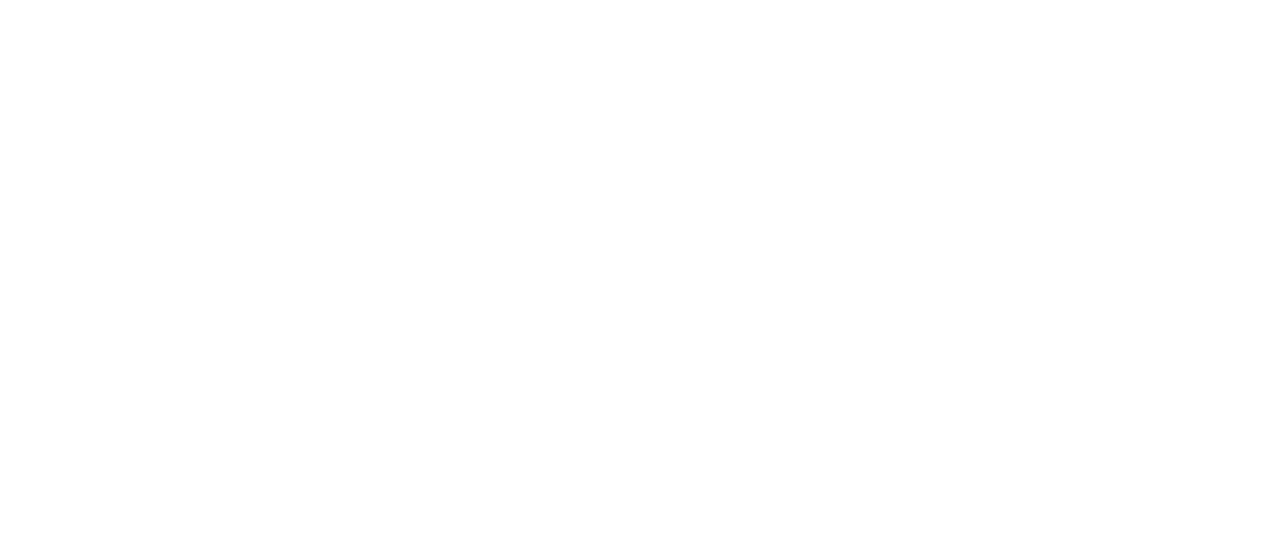
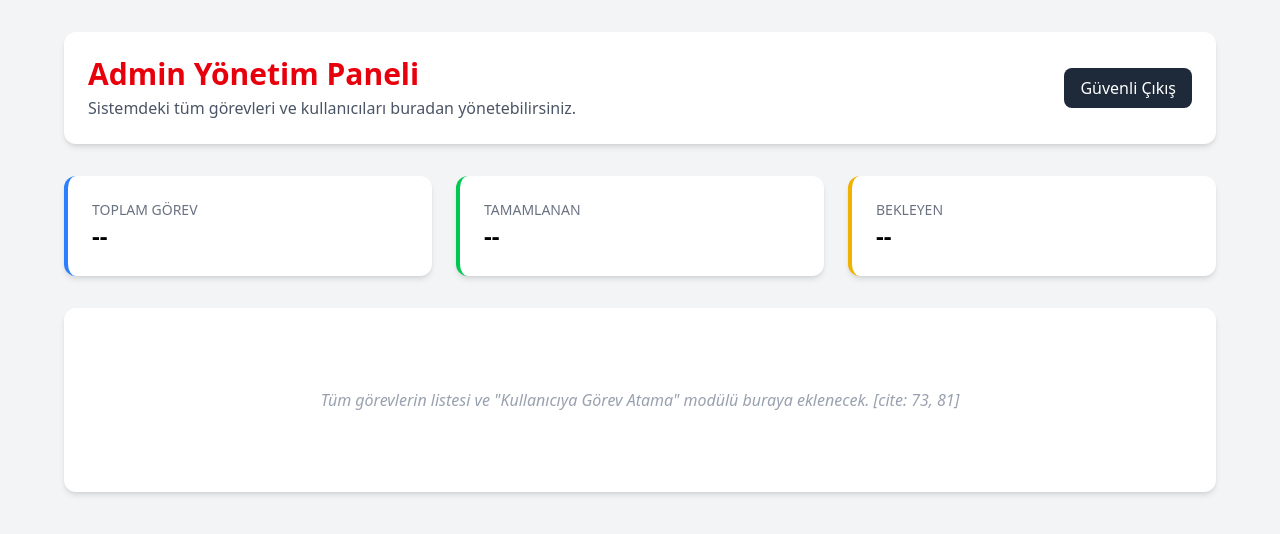
Before and after one commit to NurAlbina/task-management, a React app in the folder frontend/: page /admin-panel in a window 1280 px wide. Before the commit this address had no page. Shown: the top 534 px of the page. Built offline with nearby package versions, Linux system fonts and the light colour scheme; the HTML template or start-up script is replaced by a standard one.

Commit message:
FEAT: Admin Panel UI and role-based login redirection (Requirement 8.2)

```diff
--- a/frontend/src/App.jsx
+++ b/frontend/src/App.jsx
@@ -5,7 +5,7 @@ import ProtectedRoute from './components/ProtectedRoute.jsx';
 import DashboardPage from './pages/Dashboard.jsx';
 import TaskFormPage from './pages/TaskFormPage.jsx';
 import StatisticsPage from './pages/StatisticsPage.jsx';
-
+import AdminPanel from './pages/AdminPanel';
 function App() {
 
   return (
@@ -31,7 +31,7 @@ function App() {
         <Route path="/add-task" element={<TaskFormPage />} />
         <Route path="/edit-task/:id" element={<ProtectedRoute><TaskFormPage /></ProtectedRoute>} />
         <Route path="/statistics" element={<ProtectedRoute><StatisticsPage /></ProtectedRoute>} />
-
+        <Route path="/admin-panel" element={<AdminPanel />} />
         {/* Ana sayfa, login sayfasına yönlendirir */}
         <Route path="/" element={<Navigate to="/login" replace/>}/>
       </Routes>
--- /dev/null
+++ b/frontend/src/pages/AdminPanel.jsx
@@ -0,0 +1,46 @@
+import React from 'react';
+
+const AdminPanel = () => {
+  return (
+    <div className="min-h-screen bg-gray-100 p-8">
+      <div className="max-w-6xl mx-auto">
+        <header className="flex justify-between items-center mb-8 bg-white p-6 rounded-xl shadow-md">
+          <div>
+            <h1 className="text-3xl font-bold text-red-600">Admin Yönetim Paneli</h1>
+            <p className="text-gray-600 mt-1">Sistemdeki tüm görevleri ve kullanıcıları buradan yönetebilirsiniz.</p>
+          </div>
+          <button
+            onClick={() => { localStorage.removeItem("token"); window.location.href = "/"; }}
+            className="bg-gray-800 text-white px-4 py-2 rounded-lg hover:bg-gray-900 transition"
+          >
+            Güvenli Çıkış
+          </button>
+        </header>
+
+        <div className="grid grid-cols-1 md:grid-cols-3 gap-6">
+          {/* İstatistik Özetleri (Madde 7 İçin Hazırlık) */}
+          <div className="bg-white p-6 rounded-xl shadow-md border-l-4 border-blue-500">
+            <h3 className="text-gray-500 text-sm font-medium uppercase">Toplam Görev</h3>
+            <p className="text-2xl font-bold">--</p>
+          </div>
+          <div className="bg-white p-6 rounded-xl shadow-md border-l-4 border-green-500">
+            <h3 className="text-gray-500 text-sm font-medium uppercase">Tamamlanan</h3>
+            <p className="text-2xl font-bold">--</p>
+          </div>
+          <div className="bg-white p-6 rounded-xl shadow-md border-l-4 border-yellow-500">
+            <h3 className="text-gray-500 text-sm font-medium uppercase">Bekleyen</h3>
+            <p className="text-2xl font-bold">--</p>
+          </div>
+        </div>
+
+        <div className="mt-8 bg-white p-6 rounded-xl shadow-md text-center py-20">
+          <p className="text-gray-400 italic">
+            Tüm görevlerin listesi ve "Kullanıcıya Görev Atama" modülü buraya eklenecek. [cite: 73, 81]
+          </p>
+        </div>
+      </div>
+    </div>
+  );
+};
+
+export default AdminPanel;
--- a/frontend/src/pages/LoginPage.jsx
+++ b/frontend/src/pages/LoginPage.jsx
@@ -6,36 +6,40 @@ import loginAnimation from "../assets/pandaSleeping.json";
 import { Mail, Lock } from "lucide-react";
 
 const LoginPage = () => {
-  // Kullanıcı giriş bilgileri için state değişkenleri
   const [email, setEmail] = useState("");
   const [password, setPassword] = useState("");
-  const [error, setError] = useState(""); // Hata mesajlarını saklamak için
-  const [loading, setLoading] = useState(false); // Yükleme durumunu kontrol etmek için
-  const navigate = useNavigate(); // Sayfa yönlendirmesi için
+  const [error, setError] = useState("");
+  const [loading, setLoading] = useState(false);
+  const navigate = useNavigate();
 
-  // Form submit edildiğinde çalışan fonksiyon
   const handleLogin = async (e) => {
-    e.preventDefault(); // Sayfanın yenilenmesini engeller
-    setError(""); // Önceki hataları temizle
-    setLoading(true); // Yükleme durumunu aktif et
+    e.preventDefault();
+    setError("");
+    setLoading(true);
 
     try {
-      console.log("Attempting login with:", { email, password });
       // Backend'e login isteği gönder
       const response = await axios.post("/api/auth/login", { email, password });
-      console.log("Login successful:", response.data);
 
       // Başarılı girişte JWT token'ı localStorage'a kaydet
       localStorage.setItem("token", response.data.token);
 
-      // Dashboard'a yönlendir
-      navigate("/dashboard");
+      // --- ROL BAZLI YÖNLENDİRME (Requirement 8.2) ---
+      // Backend'den dönen rol bilgisini kontrol ediyoruz [cite: 70, 78]
+      const userRole = response.data.role;
+
+      if (userRole === "admin") {
+        // Kullanıcı admin ise Admin Paneline yönlendir
+        navigate("/admin-panel");
+      } else {
+        // Normal kullanıcı ise standart Dashboard'a yönlendir [cite: 72]
+        navigate("/dashboard");
+      }
+
     } catch (error) {
-      console.error("Login failed:", error);
-      // Hata durumunda kullanıcıya mesaj göster
       setError(error.response?.data?.message || "Login failed");
     } finally {
-      setLoading(false); // Yükleme durumunu kapat
+      setLoading(false);
     }
   };
 
@@ -44,20 +48,16 @@ const LoginPage = () => {
       className="min-h-screen flex items-center justify-center bg-cover bg-center bg-fixed"
       style={{ backgroundImage: "url('/minimal-hd-landscape_1920x1080.jpg')" }}
     >
-      {/* Ana form container */}
       <div className="bg-white/10 backdrop-blur-md p-8 rounded-xl shadow-2xl w-full max-w-md">
         <h2 className="text-3xl font-bold text-white mb-6 text-center">Login</h2>
 
-        {/* Hata mesajı gösterme alanı */}
         {error && (
           <div className="bg-red-600 text-white p-3 rounded-lg mb-4 text-center">
             {error}
           </div>
         )}
 
-        {/* Login formu */}
         <form onSubmit={handleLogin} className="space-y-4">
-          {/* Email input alanı */}
           <div className="relative">
             <label className="block text-gray-300 mb-2">Email</label>
             <input
@@ -68,11 +68,9 @@ const LoginPage = () => {
               required
               disabled={loading}
             />
-            {/* Email ikonu */}
             <Mail className="absolute right-3 top-1/2 transform text-gray-400" size={20} />
           </div>
 
-          {/* Password input alanı */}
           <div className="relative">
             <label className="block text-gray-300 mb-2">Password</label>
             <input
@@ -83,11 +81,9 @@ const LoginPage = () => {
               required
               disabled={loading}
             />
-            {/* Şifre ikonu */}
             <Lock className="absolute right-3 top-1/2 transform text-gray-400" size={20} />
           </div>
 
-          {/* Submit butonu */}
           <button
             type="submit"
             disabled={loading}
@@ -97,16 +93,14 @@ const LoginPage = () => {
           </button>
         </form>
 
-        {/* Kayıt sayfasına yönlendirme linki */}
-        <p className="text-gray-800 text-center mt-4">
+        <p className="text-gray-200 text-center mt-4">
           Don't have an account?{" "}
-          <Link to="/register" className="text-blue-200 hover:text-blue-300">
+          <Link to="/register" className="text-blue-300 hover:text-blue-400 font-bold">
             Register
           </Link>
         </p>
       </div>
 
-      {/* Lottie animasyonu */}
       <Lottie
         animationData={loginAnimation}
         loop={true}
```
Also changed, not shown: 1 other file (tests, documents, lock files or other folders).
